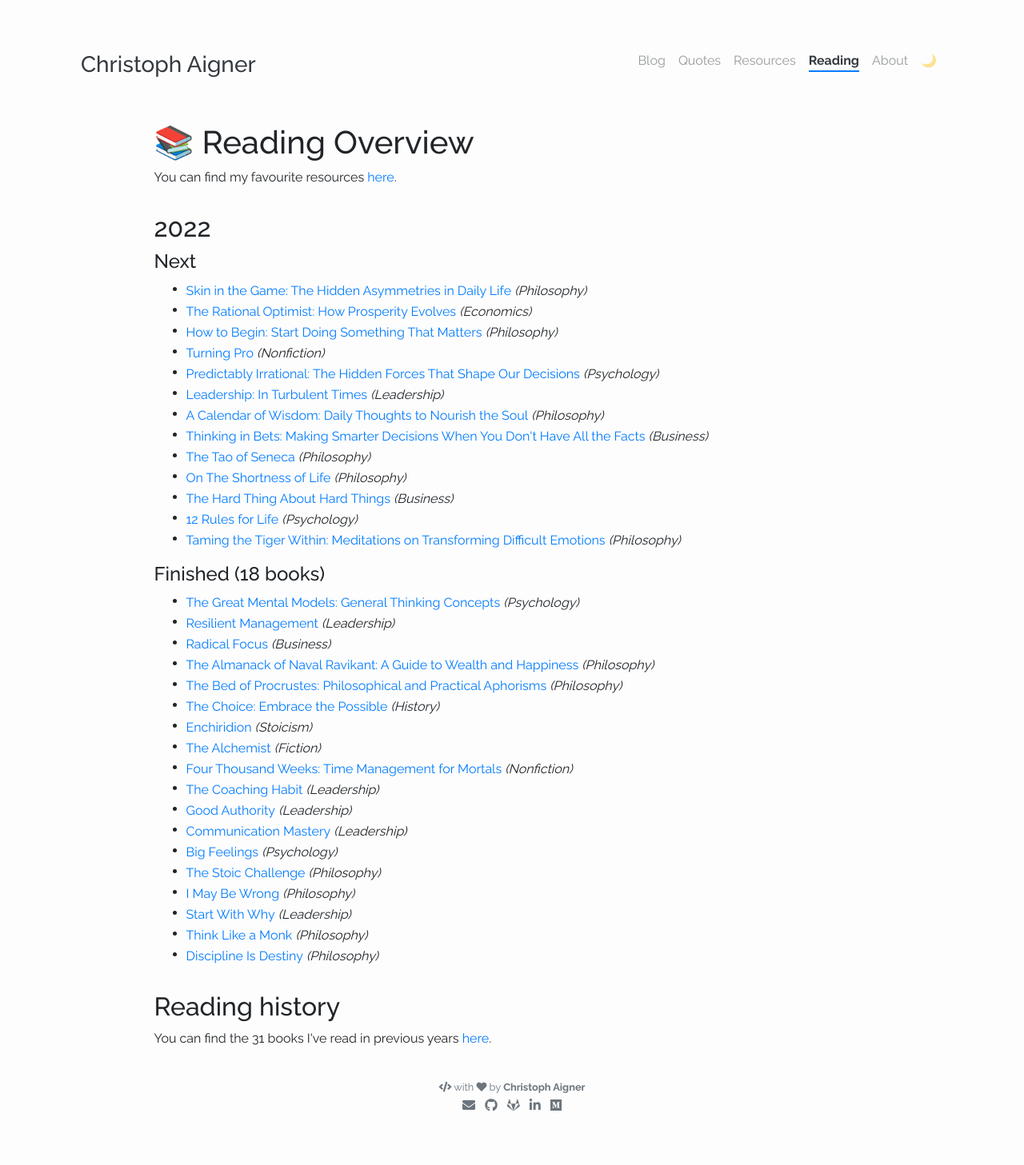
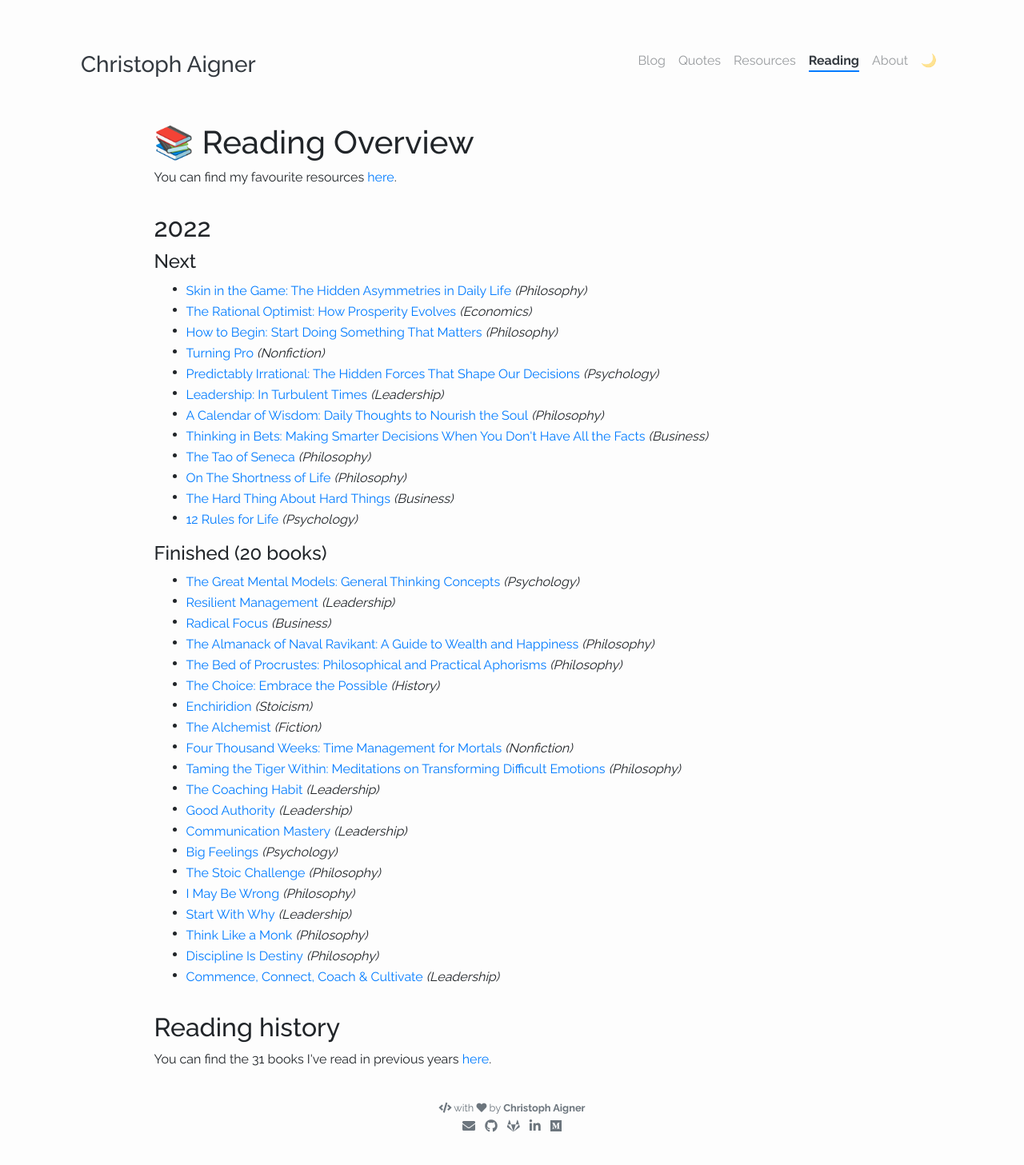
Before and after one commit to christophaigner/christophaigner.github.io, a Jekyll site: the page built from pages/reading.html, in a window 1280 px wide. Shown: the whole page at 80% size. Built offline with Jekyll 4.4.1, drawn with Linux system fonts in a browser that asks for light colours; nearby versions of some CDN libraries; before the commit the page ends 1431 px from its top, so only the background shows below that.

Commit message:
Update book list

```diff
--- a/_data/reading/current.yml
+++ b/_data/reading/current.yml
@@ -85,7 +85,7 @@
 - name: "Taming the Tiger Within: Meditations on Transforming Difficult Emotions"
   url: "https://www.goodreads.com/book/show/263291.Taming_the_Tiger_Within"
   category: Philosophy
-  finished: false
+  finished: true
 - name: "The Coaching Habit"
   url: "https://www.goodreads.com/book/show/29342515-the-coaching-habit"
   category: Leadership
@@ -122,3 +122,7 @@
   url: "https://www.goodreads.com/book/show/60018575-discipline-is-destiny"
   category: Philosophy
   finished: true
+- name: "Commence, Connect, Coach & Cultivate"
+  url: "https://eisabai.gumroad.com/l/emhowto2"
+  category: Leadership
+  finished: true
```
